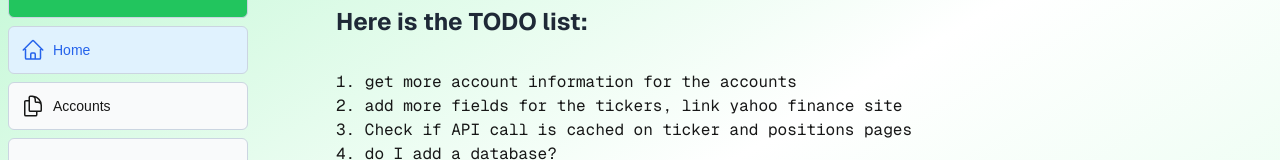
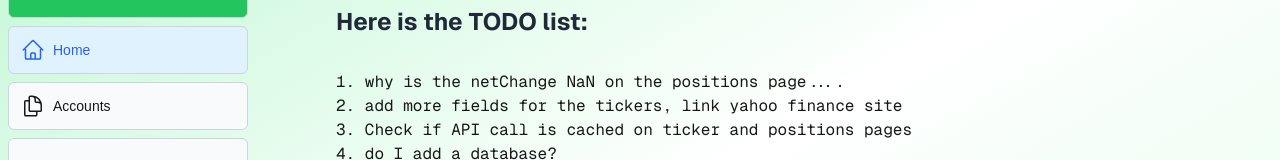
Before and after one commit to jek030/schwabApiNextJs, a Next.js app: page / in a window 1280 px wide. Shown: the part 158-318 px from the top of the page. Built offline with nearby package versions, Linux system fonts and the light colour scheme.

Commit message:
using Card for hold Table

```diff
--- a/app/accounts/page.tsx
+++ b/app/accounts/page.tsx
@@ -34,7 +34,7 @@ export  default async  function Page() {
 
     <div className="grid grid-rows-[20px_1fr_20px] p-8 pb-20 gap-8 sm:p-20 font-[family-name:var(--font-geist-sans)]">
       <header className="flex flex-col gap-8 sm:items-start">
-      <p className={` text-xl text-gray-800 md:text-2xl `}>
+      <p className={`text-xl text-gray-800 md:text-2xl `}>
            <strong>Welcome to FinanceGuy.</strong> This is the accounts page.
         </p>
 
--- a/app/page.tsx
+++ b/app/page.tsx
@@ -19,7 +19,7 @@ export default function Home() {
              Here is the TODO list:
         </strong>
           <ul className="list-inside list-decimal text-center sm:text-left font-[family-name:var(--font-geist-mono)]">
-            <li>get more account information for the accounts</li>
+            <li>why is the netChange NaN on the positions page....</li>
             <li>add more fields for the tickers, link yahoo finance site</li>
             <li>Check if API call is cached on ticker and positions pages</li>
             <li>do I add a database?</li>
--- a/app/ui/positions-table.tsx
+++ b/app/ui/positions-table.tsx
@@ -49,7 +49,7 @@ export default function PositionsTable({positions, accountNumber }: {positions:
             <CardHeader>
               <CardTitle>Account {accountNumber}</CardTitle>
                 <CardDescription>
-                  View position for account {accountNumber} retrieved from the Charles Schwab API.
+                  View positions for account {accountNumber} retrieved from the Charles Schwab API.
                 </CardDescription>
             </CardHeader>
             <Divider/>
--- a/app/ui/table.tsx
+++ b/app/ui/table.tsx
@@ -87,7 +87,7 @@ const TableCell = React.forwardRef<
 >(({ className, ...props }, ref) => (
   <td
     ref={ref}
-    className={cn("p-4 align-middle [&:has([role=checkbox])]:pr-0", className)}
+    className={cn("p-4 text-red align-middle [&:has([role=checkbox])]:pr-0", className)}
     {...props}
   />
 ))
```
